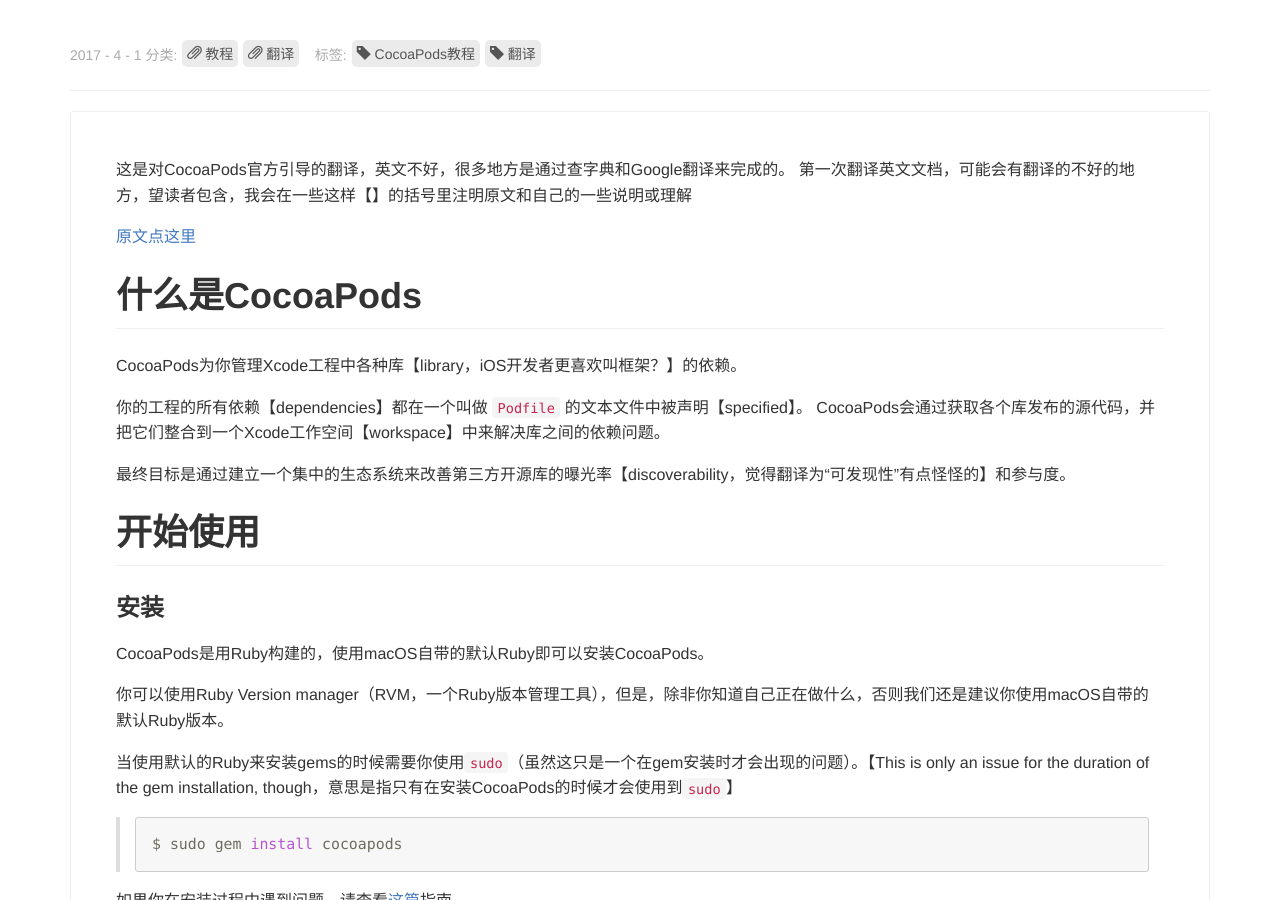
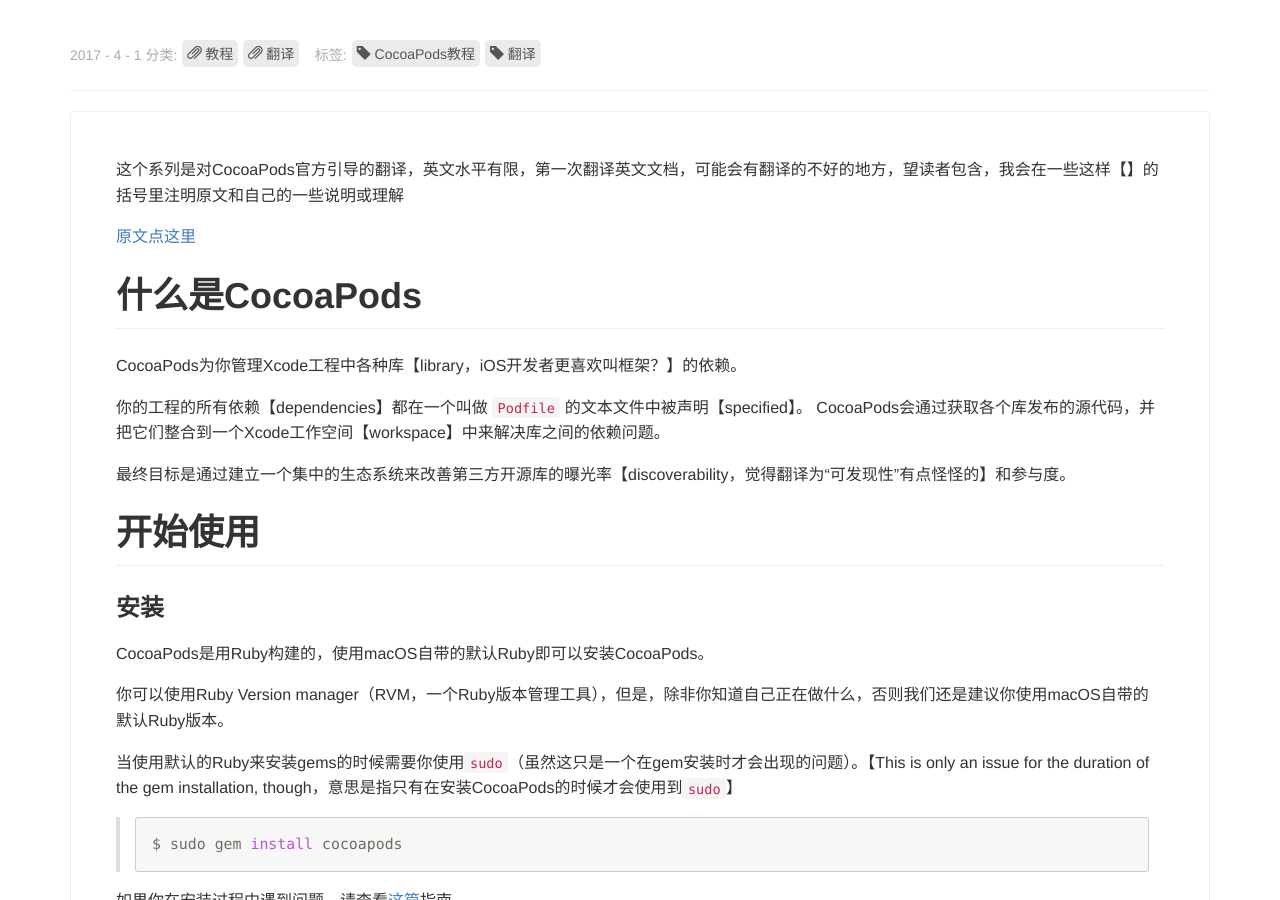
Before and after one commit to bluesky335/BlueSkyBlog, a Jekyll site: the page built from _posts/2017-04-01-CocoaPods-使用教程（1）.markdown, in a window 1280 px wide and 900 px high. Built offline with Jekyll 4.4.1, drawn with Linux system fonts in a browser that asks for light colours; comment, search, counter and statistics services are not loaded; some of the changed text lies outside the part shown.

Commit message:
new post

```diff
--- a/_posts/2017-04-01-CocoaPods-使用教程（1）.markdown
+++ b/_posts/2017-04-01-CocoaPods-使用教程（1）.markdown
@@ -1,15 +1,14 @@
 ---
 layout: post
-title: "CocoaPods教程(1)-入门(Getting Started)"
-sub_title: CocoaPods Guides的个人翻译
+title: "CocoaPods教程(1)-Getting Started"
+sub_title: CocoaPods 入门
 date:   2017-04-01 20:18:16 +0800
 categories: 教程 翻译
 tags: CocoaPods教程 翻译
 cover_image: "/img/cocoaPods.png"
 cover_filter: 95
 ---
-这是对CocoaPods官方引导的翻译，英文不好，很多地方是通过查字典和Google翻译来完成的。
-第一次翻译英文文档，可能会有翻译的不好的地方，望读者包含，我会在一些这样【】的括号里注明原文和自己的一些说明或理解
+这个系列是对CocoaPods官方引导的翻译，英文水平有限，第一次翻译英文文档，可能会有翻译的不好的地方，望读者包含，我会在一些这样【】的括号里注明原文和自己的一些说明或理解
 
 [原文点这里](https://guides.cocoapods.org/using/getting-started.html)
 
```
Also changed, not shown: _posts/2017-04-23-CocoaPods-使用教程（2).markdown (+3 -4 lines).
